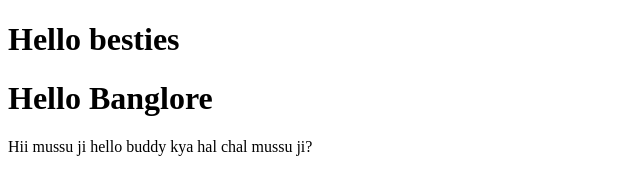
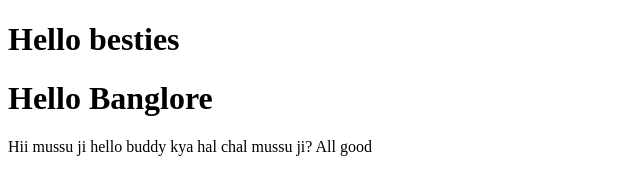
Before and after one commit to Niravdigitalks0310/mussu_n_nirav, a plain HTML site: page index.html in a window 1280 px wide. Shown: the full height of the page, 0-640 px from the left. Drawn offline with Linux system fonts and the light colour scheme.

Commit message:
new line

```diff
--- a/index.html
+++ b/index.html
@@ -11,5 +11,6 @@
     Hii mussu ji
     hello buddy
     kya hal chal mussu ji?
+    All good
 </body>
 </html>
```
